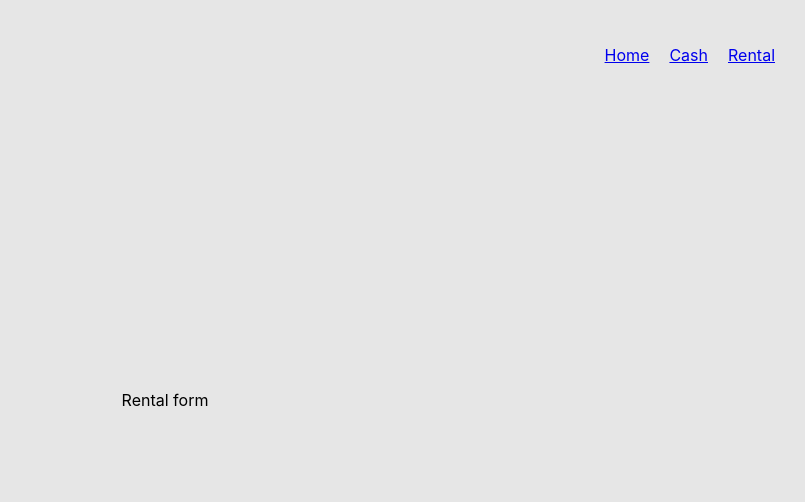
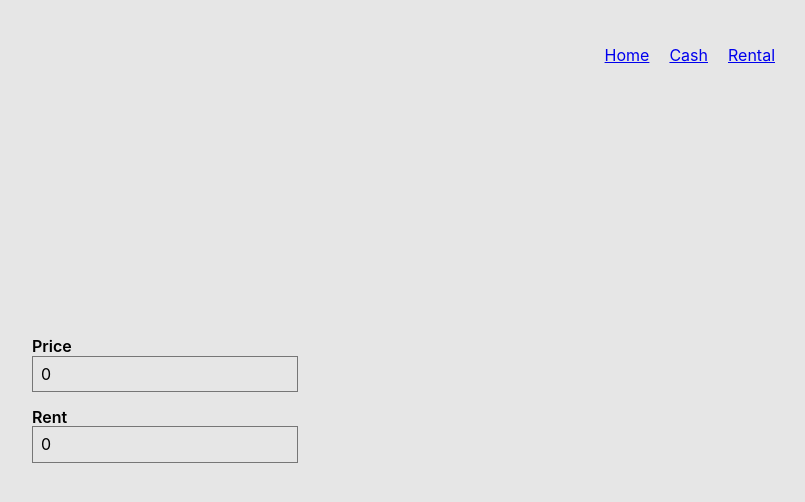
Before and after one commit to alopez96/real-estate-app, a React (Create React App) app: page /rental in a window 1280 px wide. Shown: the top 502 px of the page, without its empty margins (475-1280 px from the left). Built offline with nearby package versions, Linux system fonts and the light colour scheme.

Commit message:
added rent and price to form

```diff
--- a/src/components/forms/RentalForm.js
+++ b/src/components/forms/RentalForm.js
@@ -1,11 +1,28 @@
 import React from 'react';
 
 
-function RentalForm(){
+function RentalForm({price, setPrice, rent, setRent}){
 
     return(
         <div>
-            Rental form
+            <form>
+            <div className='mv3'>
+                <label className="db fw6">Price</label>
+                <input
+                    className="pa2 input-reset ba bg-transparent"
+                    onChange = {e => setPrice(e.target.value)}
+                    value={price}
+                />
+            </div>
+            <div className='mv3'>
+                <label className="db fw6">Rent</label>
+                <input
+                    className="pa2 input-reset ba bg-transparent"
+                    onChange = {e => setRent(e.target.value)}
+                    value={rent}
+                />
+            </div>
+            </form>
         </div>
     )
 }
--- a/src/pages/RentalAnalyzer.js
+++ b/src/pages/RentalAnalyzer.js
@@ -121,7 +121,12 @@ function RentalAnalyzer(){
 
     return(
         <div>
-            <RentalForm/>
+            <RentalForm
+            price={price}
+            setPrice={setPrice}
+            rent={rent}
+            setRent={setRent}
+            />
         </div>
     )
 }
```
